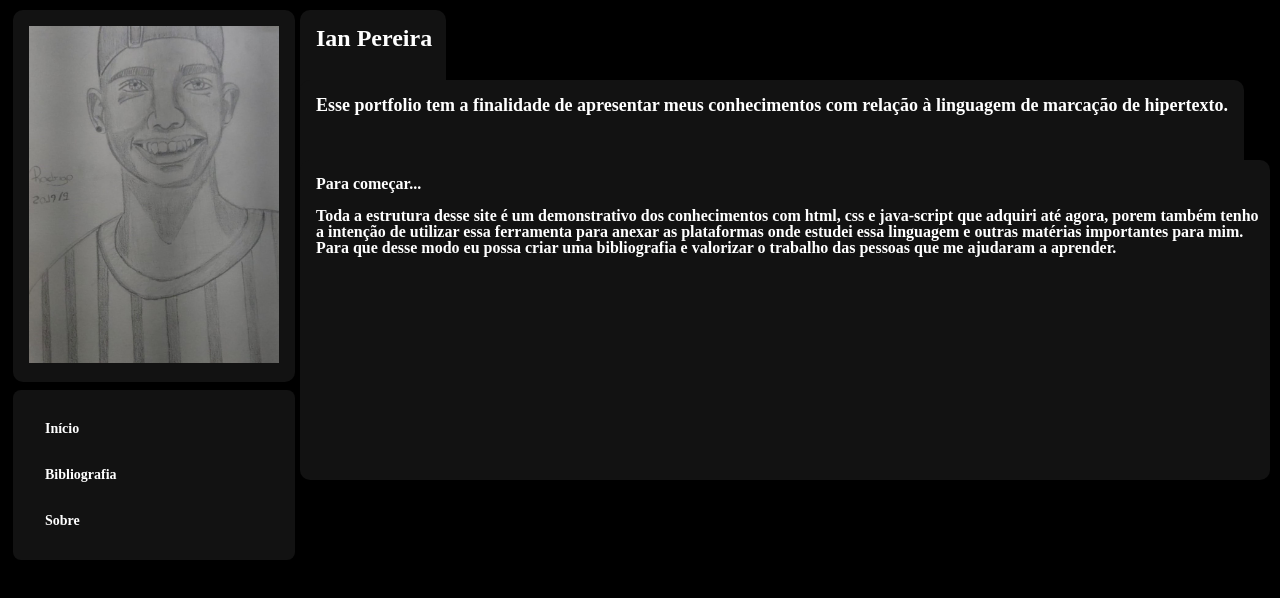
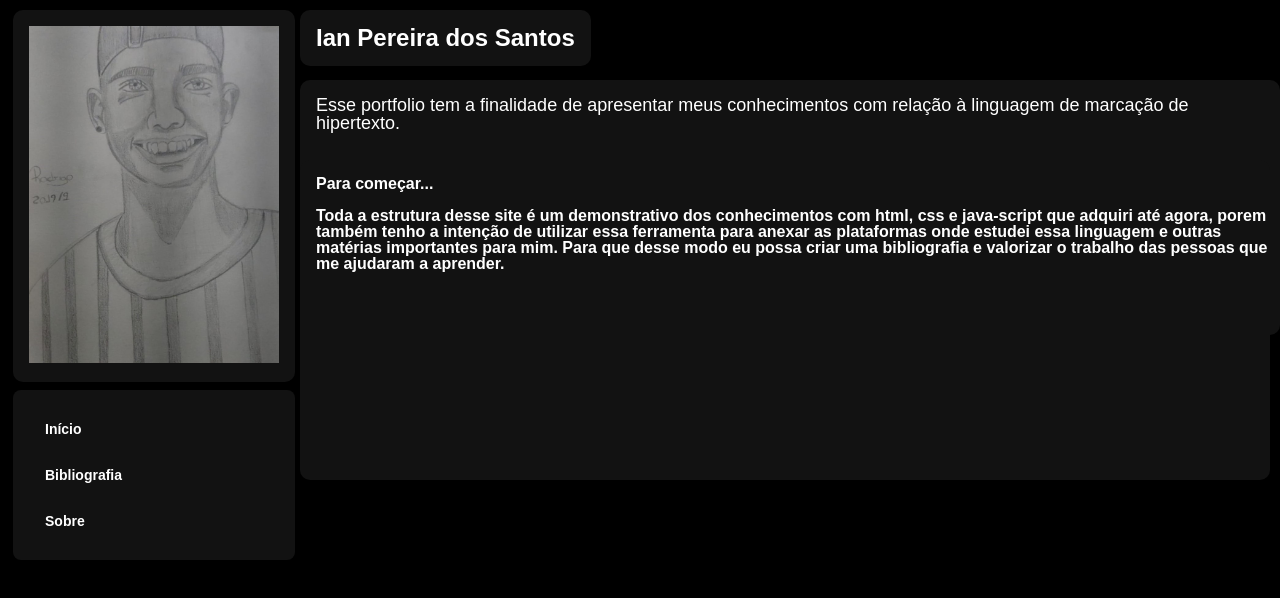
Before and after one commit to IanPereiradosSantos/Projetos, a plain HTML site: page Portfolio/index.html in a window 1280 px wide. Drawn offline with Linux system fonts and the light colour scheme.

Commit message:
21/02/2024

```diff
--- a/Portfolio/index.html
+++ b/Portfolio/index.html
@@ -6,13 +6,14 @@
     <meta name="author" content="Ian Pereira dos Santos">
     <meta charset="UTF-8">
     <title>Portfolio Ian Pereira</title>
-    <link rel="stylesheet" href="reset.css">
-    <link rel="stylesheet" href="styles.css">
+    <link rel="stylesheet" href="./styles/reset.css">
+    <link rel="stylesheet" href="./styles/vars.css">
+    <link rel="stylesheet" href="./styles/styles.css">
     </head>
 <body>
     <header>
         <div class="nome">
-    <h1>Ian Pereira</h1>
+    <h1>Ian Pereira dos Santos</h1>
         </div>
         <br>
         <div class="introdução">
@@ -41,9 +42,8 @@
     </ul>
                 </nav>
             </div>
-    </main>
-    <footer>
+</body>
+<main>
 
-    </footer>
-</body>
+</main>
 </html>
--- a/Portfolio/styles.css
+++ b/Portfolio/styles/styles.css
@@ -1,7 +1,16 @@
-body {background-color: black;}
-header {color: white;}
-main {color: white;}
-footer {color: white;}
+body {
+    background-color: black;
+    font-family: var(--font-dm-sans);
+}
+header {color: white;
+    font-family: var(--font-dm-sans);
+}
+main {color: white;
+    font-family: var(--font-dm-sans);
+}
+footer {color: white;
+    font-family: var(--font-dm-sans);
+}
 .Retrato {
     position: fixed;
     top: 10px;
@@ -37,15 +46,12 @@ footer {color: white;}
 }.nome {
     background-color: #121212;
     border-radius: 10px;
-    bottom: 540px;
     position: fixed;
     top: 10px;
     left: 300px;
-    text-decoration: none;
     font-weight: 600;
     font-size: 24px;
-    width: 130px;
-    padding: 16px 0 0 16px;
+    padding: 16px;
 }
 .introdução {
     background-color: #121212;
@@ -53,7 +59,6 @@ footer {color: white;}
     position: fixed;
     top: 80px;
     text-decoration: none;
-    font-weight: 600;
     font-size: 18px;
     padding: 16px 16px 0 16px;
     left: 300px;
--- /dev/null
+++ b/Portfolio/styles/vars.css
@@ -0,0 +1,3 @@
+:root {
+    --font-dm-sans: "DM Sans", sans-serif;
+}
```
Also changed, not shown: Portfolio/bibliografia.html (+3 -2 lines), Portfolio/sobre.html (+3 -2 lines), Portfolio/styles/reset.css (renamed from Portfolio/reset.css).
